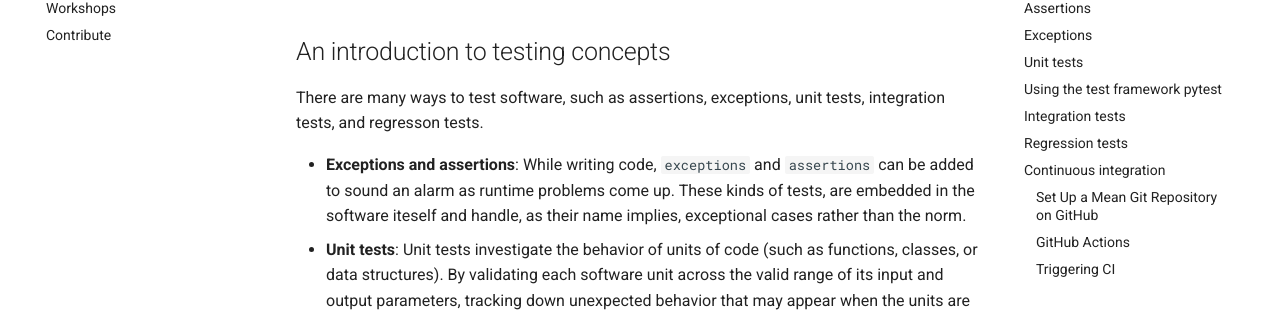
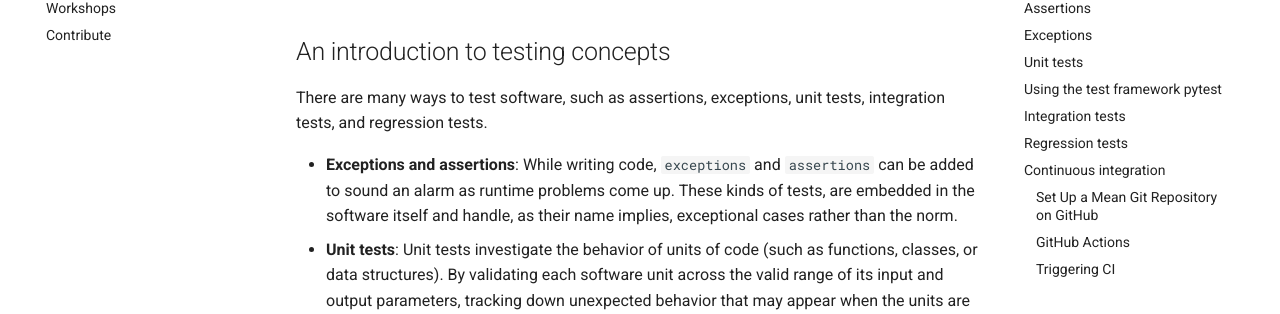
Before and after one commit to Arcadia-Science/arcadia-computational-training, an MkDocs documentation site: the page built from docs/arcadia-users-group/20231104-testing-concepts/lesson.md, in a window 1280 px wide and 900 px high, scrolled down 1070 px. Shown: the part 172-486 px from the top of the window. Built offline with MkDocs 1.6.1 and Material for MkDocs 9.7.7, drawn with Linux system fonts in a browser that asks for light colours; comment, search, counter and statistics services are not loaded; some of the changed text lies outside the part shown.

Commit message:
Apply suggestions from code review -- typos
Co-authored-by: Feridun Mert Celebi <mertcelebi93@gmail.com>
Signed-off-by: Taylor Reiter <taylorreiter@gmail.com>

```diff
--- a/docs/arcadia-users-group/20231104-testing-concepts/lesson.md
+++ b/docs/arcadia-users-group/20231104-testing-concepts/lesson.md
@@ -51,10 +51,10 @@ Now we can start learning about testing!
 
 ## An introduction to testing concepts
 
-There are many ways to test software, such as assertions, exceptions, unit tests, integration tests, and regresson tests.
+There are many ways to test software, such as assertions, exceptions, unit tests, integration tests, and regression tests.
 
 * **Exceptions and assertions**: While writing code, `exceptions` and `assertions` can be added to sound an alarm as runtime problems come up.
-These kinds of tests, are embedded in the software iteself and handle, as their name implies, exceptional cases rather than the norm.
+These kinds of tests, are embedded in the software itself and handle, as their name implies, exceptional cases rather than the norm.
 * **Unit tests**: Unit tests investigate the behavior of units of code (such as functions, classes, or data structures).
 By validating each software unit across the valid range of its input and output parameters, tracking down unexpected behavior that may appear when the units are combined is made vastly simpler.
 * **Integration tests**: Integration tests check that various pieces of the software work together as expected.
```
Also changed, not shown: other parts of docs/arcadia-users-group/20231104-testing-concepts/lesson.md (+3 -3 lines).
